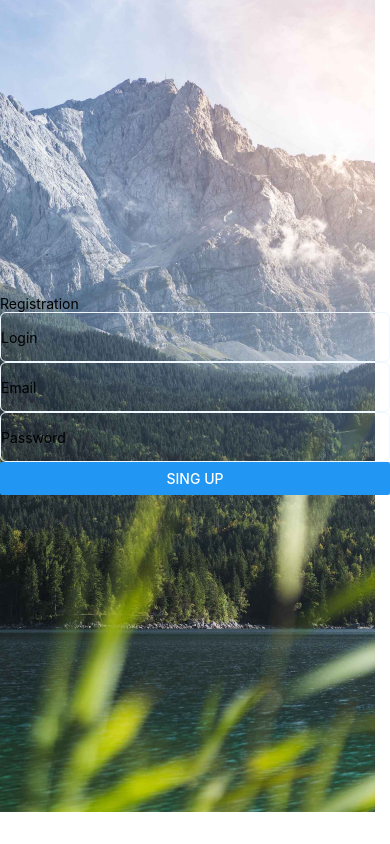
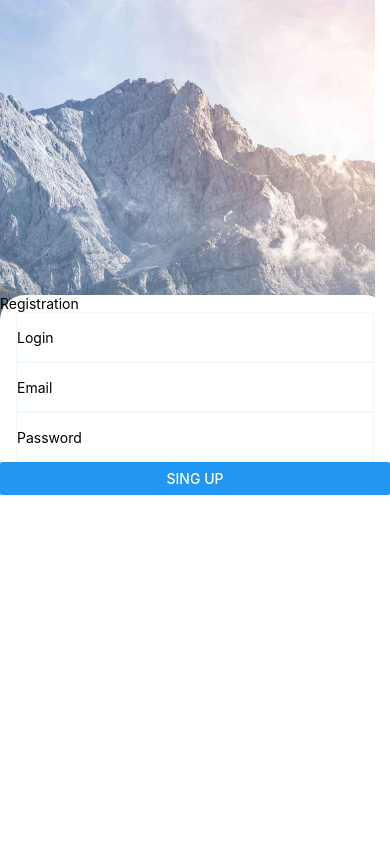
Before and after one commit to ViktoriiaOstrojinskaya/react-native-practice, a React Native app in the folder projectReactNative/: screen / in a window 390 px wide. Built offline with nearby package versions, Linux system fonts and the light colour scheme.

Commit message:
form registration

```diff
--- a/projectReactNative/App.js
+++ b/projectReactNative/App.js
@@ -63,13 +63,16 @@ const styles = StyleSheet.create({
 
   form: {
     height: 549,
-    borderRadius: 25,
+    borderTopLeftRadius: 25,
+    borderTopRightRadius: 25,
+    marginTop: 160,
+    backgroundColor: "#ffffff",
   },
   input: {
     borderWidth: 1,
     borderColor: "#f0f8ff",
     height: 50,
-    borderRadius: 6,
+    marginHorizontal: 16,
   },
   inputTitle: {},
 });
```
